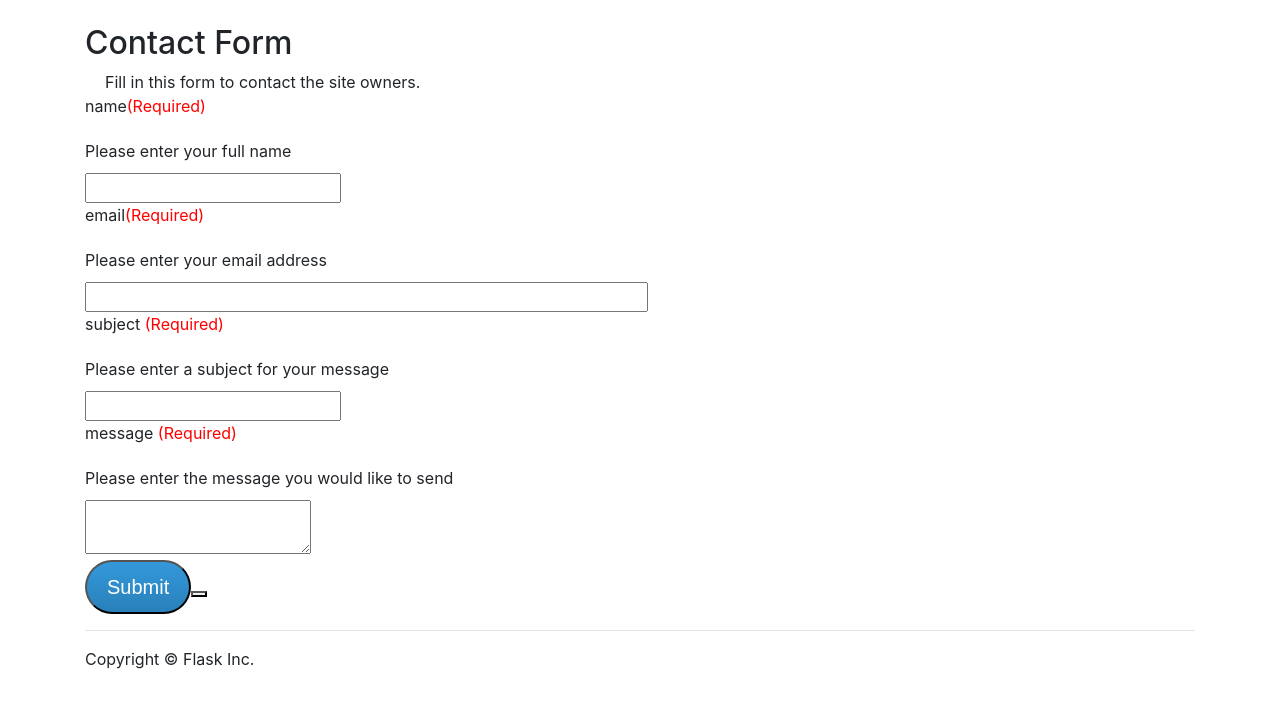
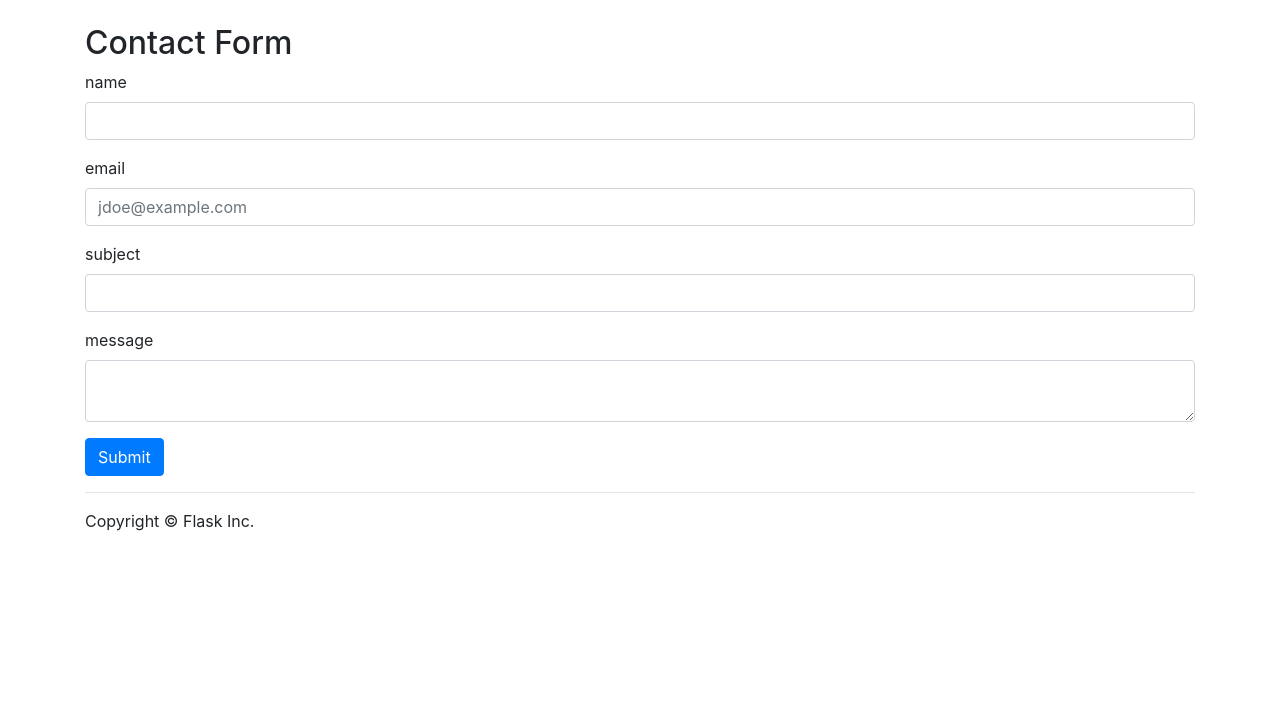
Before and after one commit to komoy/info3180-lab03, a Flask app: page /contacts in a window 1280 px wide. Shown: the part 56-764 px from the top of the page. Run offline with Flask 2, Linux system fonts and the light colour scheme; some libraries are stand-ins or nearby versions.

Commit message:
finished

```diff
--- a/app/__init__.py
+++ b/app/__init__.py
@@ -5,8 +5,8 @@ from flask import Flask
 app = Flask(__name__)
 app.config['SECRET_KEY'] = 'party hard'
 app.config['MAIL_SERVER'] = 'smtp.mailtrap.io'
-app.config['MAIL_PORT'] = '465'
+app.config['MAIL_PORT'] = '2525'
 app.config['MAIL_USERNAME'] = 'e3cff7d539cd09'
-app.config['MAIL_PASSWORD'] = '	d3e7e261e25d10'
+app.config['MAIL_PASSWORD'] = 'd3e7e261e25d10'
 mail = Mail(app)
 from app import views
--- a/app/templates/base.html
+++ b/app/templates/base.html
@@ -14,7 +14,7 @@
     <link href="{{ url_for('static', filename='css/bootstrap.min.css') }}" rel="stylesheet">
 
     <link rel="stylesheet" href="{{ url_for('static', filename='css/app.css') }}">
-    {% block css %} {% endblock%}
+    {% block css %}  {% endblock%}
   </head>
   <body>
     <header>
@@ -22,6 +22,7 @@
     </header>
     <main>
         <div class="container">
+            {% include 'flash_messages.html' %}
             {% block main %}{% endblock %}
         </div>
     </main>
--- a/app/templates/contacts.html
+++ b/app/templates/contacts.html
@@ -1,54 +1,22 @@
 {% extends 'base.html' %}
 
 {% block main %}
- <link rel="stylesheet" href="{{ url_for('static', filename='css/contact.css') }}">
- <h2> Contact Form</h2
+    <h2>Contact Form</h2>
 
-
-        <form method='POST' action="{{url_for('contacts')}}" id="form-area">
+    <form method="post" action="{{ url_for('contacts') }}">
         {{ form.csrf_token }}
-
-            <div class="form">
-        <span id="first">Fill in this form to contact the site owners.</span>
+        <div class="form-group">
+            {{ form.name.label }} {{ form.name(class="form-control") }}
         </div>
-           <div class='form'>
-               <label for="name">  {{ form.name.label }}<span class="required">(Required)</span></label>
-
-               <span class ="info">Please enter your full name</span>
-
-               {{form.name(size=20) }}
+        <div class="form-group">
+            {{ form.email.label }} {{ form.email(class="form-control", placeholder="jdoe@example.com") }}
         </div>
-
-            <div class='form'>
-
-          <label for="email"> {{ form.email.label }}<span class="required">(Required)</span></label>
-
-           <span class ="info">Please enter your email address</span>
-
-             {{form.email( min=6,size=50) }}
-
+        <div class="form-group">
+            {{ form.subject.label }} {{ form.subject(class="form-control") }}
         </div>
-
-           <div class="form">
-        <label for="subject">{{form.subject.label}} <span class="required">(Required)</span></label>
-
-        <span class ="info">Please enter a subject for your message</span>
-
-        {{form.subject(size=20, id="subject")}}
+        <div class="form-group">
+            {{ form.message.label }} {{ form.message(class="form-control") }}
         </div>
-    <div class="form">
-        <label for="message">{{form.message.label}} <span class="required">(Required)</span></label>
-
-        <span class ="info" >Please enter the message you would like to send</span>
-
-        {{form.message()}}
-    </div>
-
-<div>
-         <button type="submit" id="btn">Submit<button>
-</div>
-
+    <button type="submit" class="btn btn-primary">Submit</button>
 </form>
-    </div>
-
 {% endblock %}
--- /dev/null
+++ b/app/templates/flash_messages.html
@@ -0,0 +1,7 @@
+{% with messages=get_flashed_messages(with_categories=true) %}
+    {% if messages %}
+        {% for catergory, message in messages %}
+            <div class="alert alert-{{ category }}">{{ message}} </div>
+        {% endfor%}
+    {%endif%}
+{% endwith %}
--- a/app/views.py
+++ b/app/views.py
@@ -38,10 +38,8 @@ def contacts():
             msg = Message(form.subject.data, sender=(form.name.data,form.email.data), recipients=["to@example.com"])
 
             msg.body = form.message.data
-
             mail.send(msg)
-
-            flash("SUCCESSFULLY SENT","success")
+            flash("Message successfully sent","success")
 
             return redirect(url_for("home"))
     """Render the website's contacts page."""
```
Lines whose indentation alone changed are shown as unchanged.
